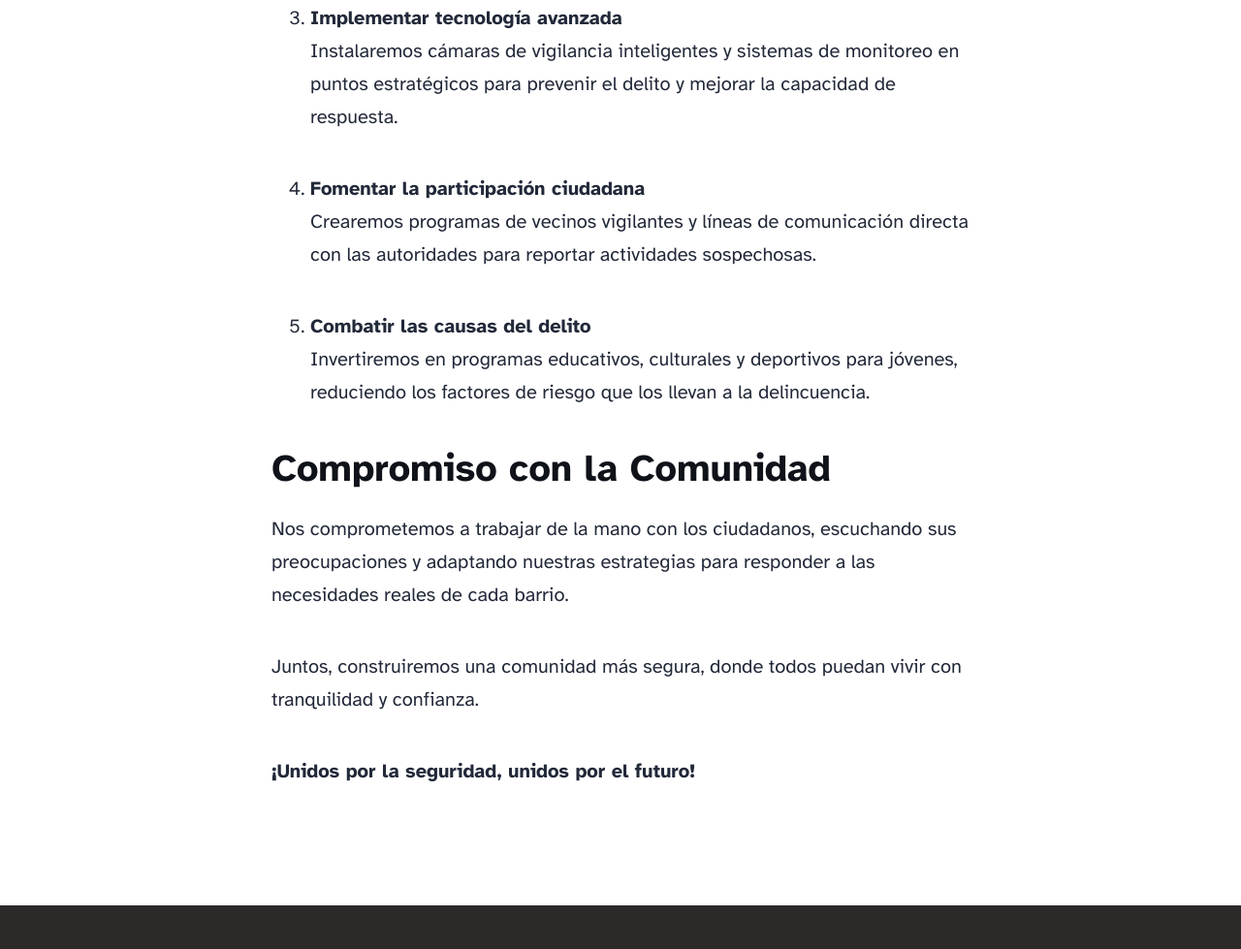
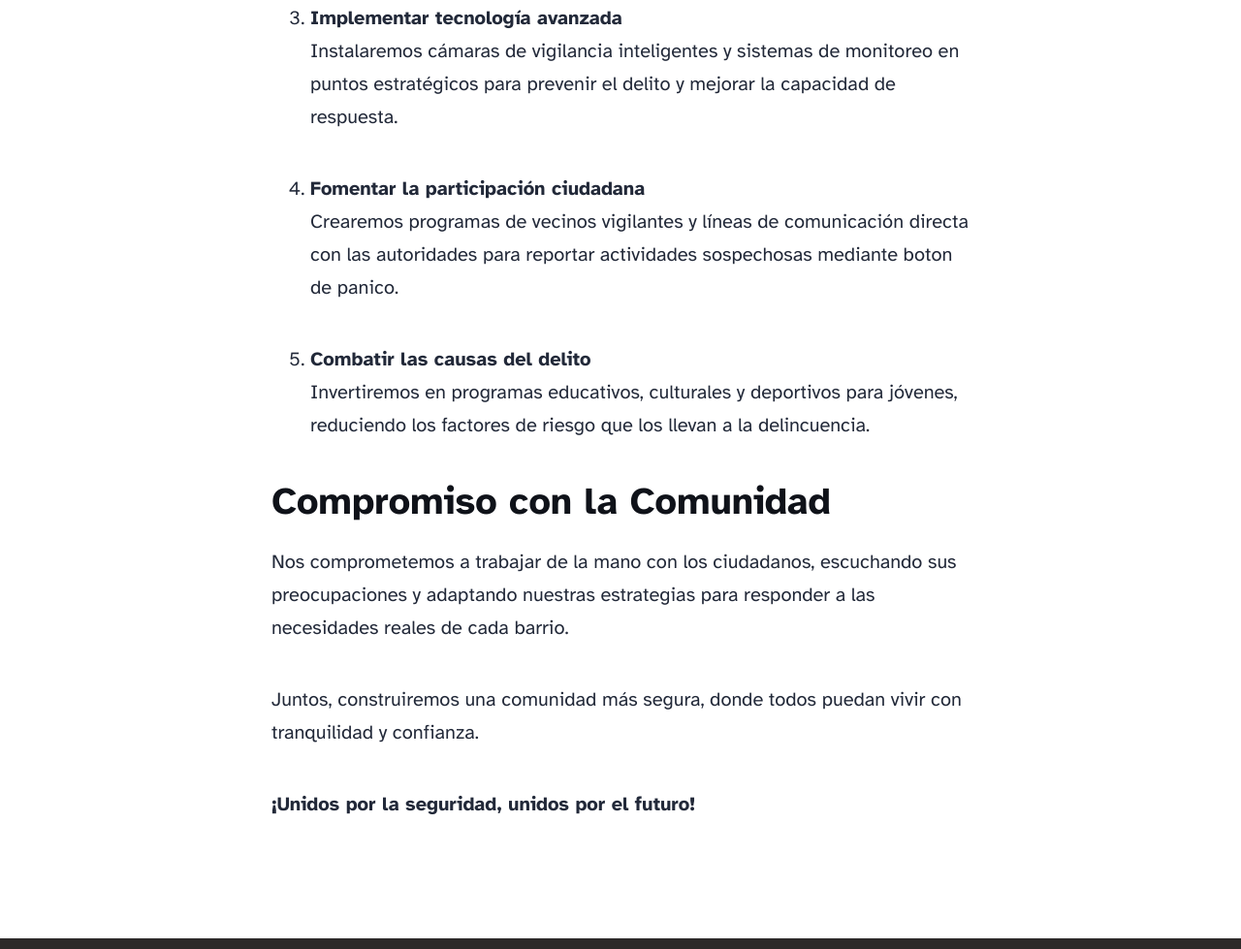
Before and after one commit to BRO-DEV-2025/nain-julio, an Astro site: page /propuestas/propuesta-seguridad in a window 1280 px wide. Shown: the part 1781-2760 px from the top of the page at 97% size. Built offline with nearby package versions, Linux system fonts and the light colour scheme; Astro itself is replaced by a stand-in of ours.

Commit message:
se integraron las propuesta en el markdown

```diff
--- a/src/content/propuestas/propuesta-seguridad.md
+++ b/src/content/propuestas/propuesta-seguridad.md
@@ -18,7 +18,7 @@ La seguridad es un derecho fundamental y una prioridad para nuestra comunidad. N
     Instalaremos cámaras de vigilancia inteligentes y sistemas de monitoreo en puntos estratégicos para prevenir el delito y mejorar la capacidad de respuesta.
 
 4. **Fomentar la participación ciudadana**
-    Crearemos programas de vecinos vigilantes y líneas de comunicación directa con las autoridades para reportar actividades sospechosas.
+    Crearemos programas de vecinos vigilantes y líneas de comunicación directa con las autoridades para reportar actividades sospechosas mediante boton de panico.
 
 5. **Combatir las causas del delito**
     Invertiremos en programas educativos, culturales y deportivos para jóvenes, reduciendo los factores de riesgo que los llevan a la delincuencia.
```
